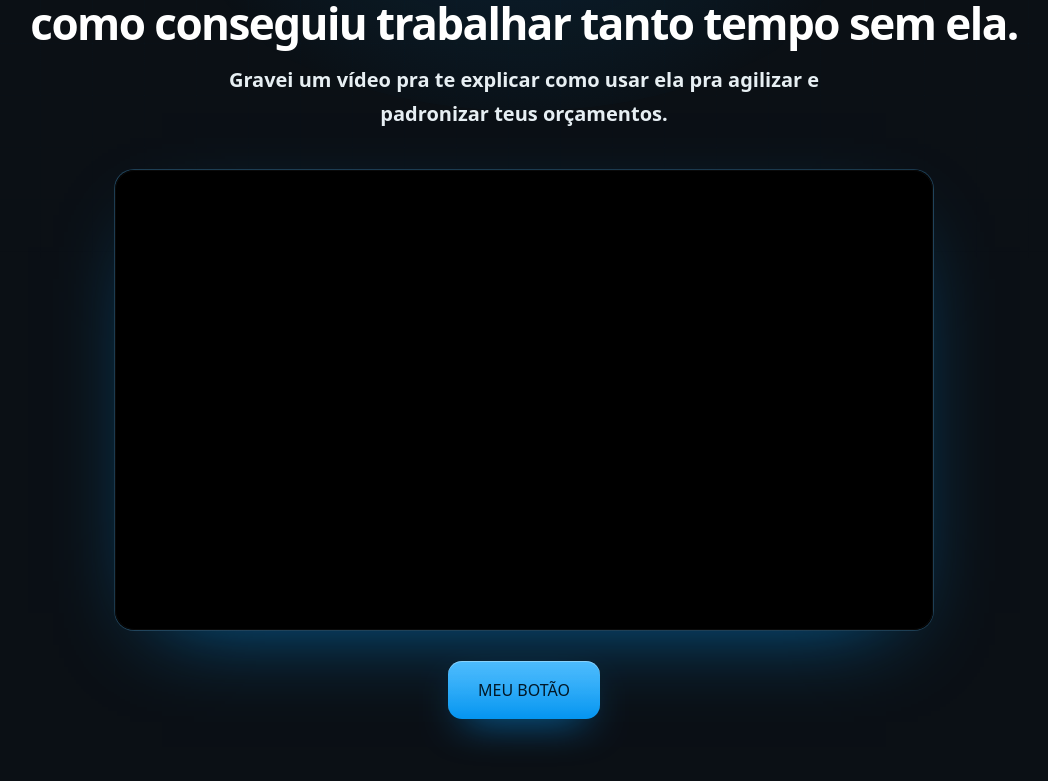
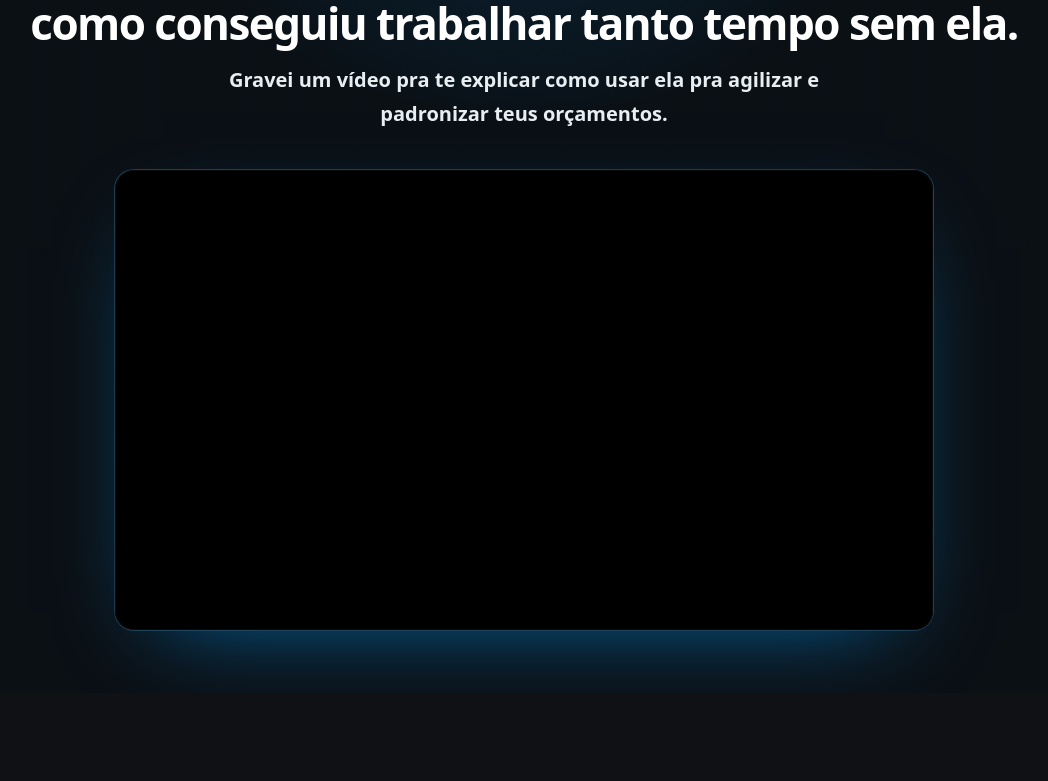
Before and after one commit to cezarhlima1/diegomensor, a Next.js app: page /up in a window 1280 px wide. Shown: the part 269-1050 px from the top of the page, without its empty margins (116-1164 px from the left). After the commit the page ends 962 px from the top, so only its background shows below. Built offline with nearby package versions, Linux system fonts and the light colour scheme.

Commit message:
removi o ultimo ajuste

```diff
--- a/app/up/page.tsx
+++ b/app/up/page.tsx
@@ -1,5 +1,4 @@
 import type { Metadata } from "next";
-import GreennUpsellButton from "@/components/GreennUpsellButton";
 import UpsellVturbPlayer from "@/components/UpsellVturbPlayer";
 import styles from "./up.module.css";
 
@@ -23,7 +22,6 @@ export default function UpsellPage() {
           <div className={styles.videoFrame}>
             <UpsellVturbPlayer />
           </div>
-          <GreennUpsellButton className={styles.primaryCta} />
         </div>
       </section>
 
--- a/components/GreennUpsellButton.tsx
+++ /dev/null
@@ -1,33 +0,0 @@
-"use client";
-
-import Script from "next/script";
-
-declare global {
-  interface Window {
-    startLoading?: (button: HTMLButtonElement) => void;
-    _greennUp?: number;
-  }
-}
-
-const GREENN_UPSELL_SCRIPT = `window.startLoading = function(button) { const originalHTML = button.innerHTML; button.setAttribute('data-loading', 'true'); button.innerHTML = \` <svg xmlns="http://www.w3.org/2000/svg" width="32" height="32" viewBox="0 0 24 24"> <path fill="#ffffff" d="M12,1A11,11,0,1,0,23,12,11,11,0,0,0,12,1Zm0,19a8,8,0,1,1,8-8A8,8,0,0,1,12,20Z" opacity=".25"/> <path fill="#ffffff" d="M12,4a8,8,0,0,1,7.89,6.7A1.53,1.53,0,0,0,21.38,12h0a1.5,1.5,0,0,0,1.48-1.75,11,11,0,0,0-21.72,0A1.5,1.5,0,0,0,2.62,12h0a1.53,1.53,0,0,0,1.49-1.3A8,8,0,0,1,12,4Z"> <animateTransform attributeName="transform" dur="0.75s" repeatCount="indefinite" type="rotate" values="0 12 12;360 12 12"/> </path> </svg>\`; setTimeout(() => { button.setAttribute('data-loading', 'false'); button.innerHTML = originalHTML; }, 3000); }; (function (w, d, s, t) { if (w._greennUp) return; w._greennUp = t; var f = d.getElementsByTagName(s)[0], j = d.createElement(s); j.async = true; j.src = "https://payfast.greenn.com.br/assets/upsell.js?v=" + t; f.parentNode.insertBefore(j, f); })(window, document, "script", Date.now());`;
-
-export default function GreennUpsellButton({ className }: { className?: string }) {
-  return (
-    <>
-      <Script id="greenn-upsell" strategy="afterInteractive">
-        {GREENN_UPSELL_SCRIPT}
-      </Script>
-      <button
-        className={className}
-        type="button"
-        data-greenn-upsell="6395"
-        data-greenn-one-click="false"
-        data-greenn-split="1"
-        data-loading="false"
-        onClick={(event) => window.startLoading?.(event.currentTarget)}
-      >
-        Meu Botão
-      </button>
-    </>
-  );
-}
```
